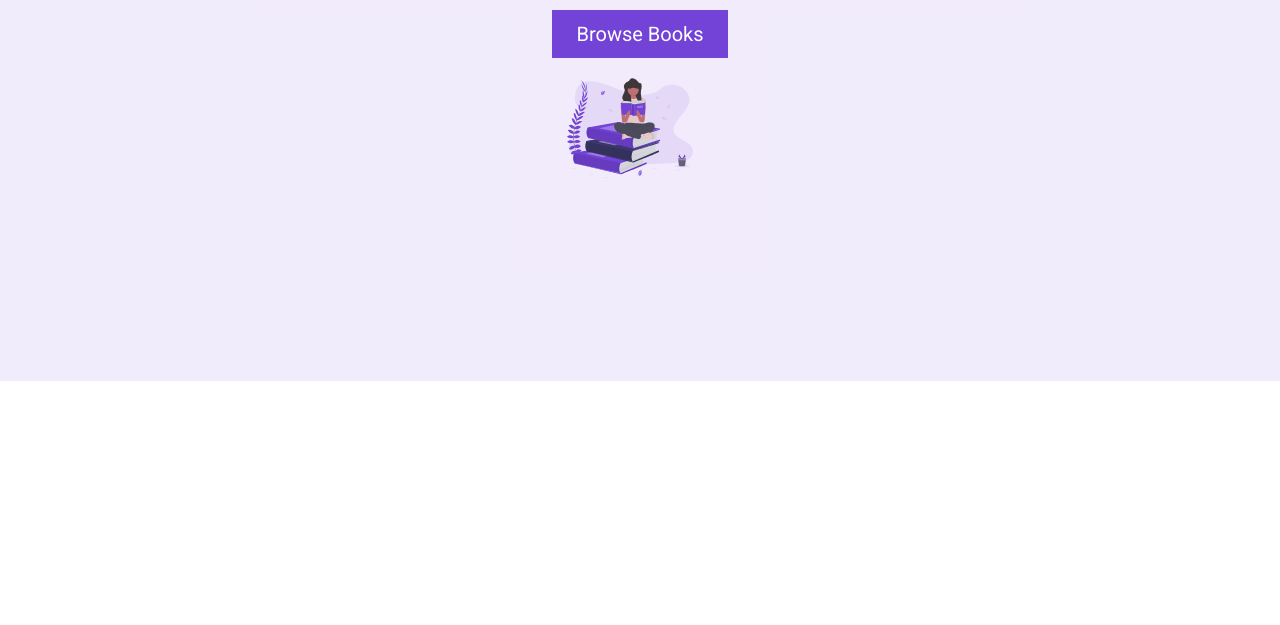
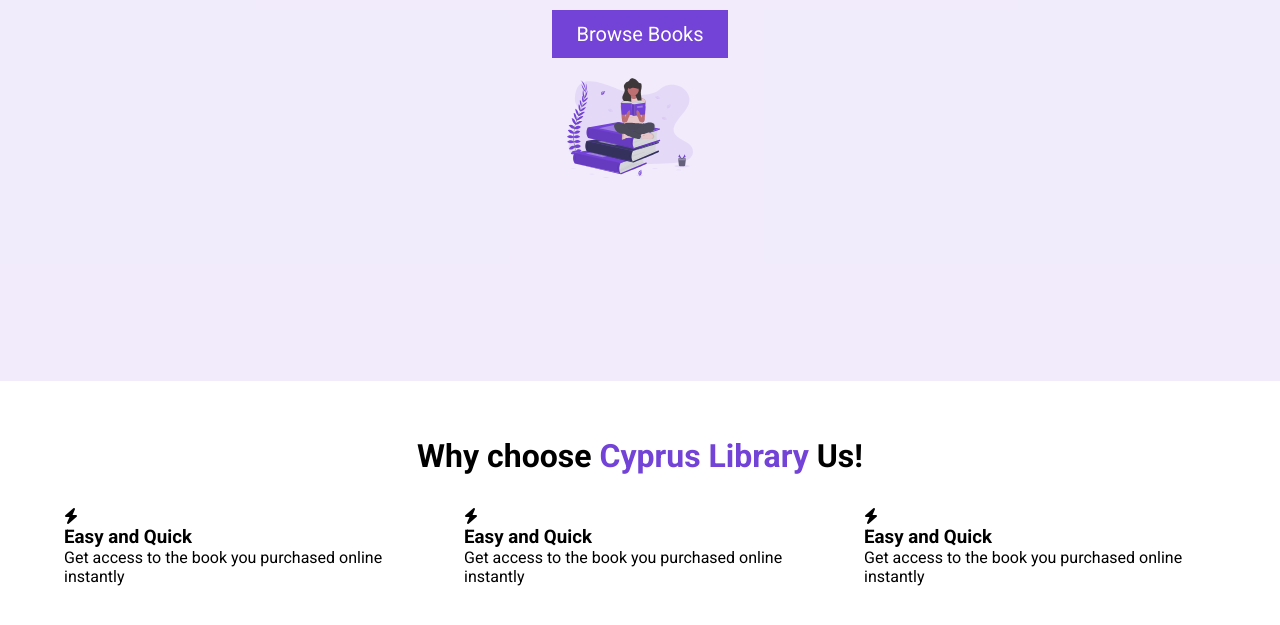
Before and after one commit to suhayblegend/online-book-store, a plain HTML site: page index.html in a window 1280 px wide. Shown: the part 499-1124 px from the top of the page. Before the commit the page ends 880 px from the top, so only its background shows below. Drawn offline with Linux system fonts and the light colour scheme.

Commit message:
few updates

```diff
--- a/index.html
+++ b/index.html
@@ -5,6 +5,7 @@
     <meta name="viewport" content="width=device-width, initial-scale=1.0">
     <title>Library</title>
     <link rel="stylesheet" href="style.css">
+    <script src="https://kit.fontawesome.com/c8e4d183c2.js" crossorigin="anonymous"></script>
 </head>
 <body>
     <section id="landing">
@@ -35,5 +36,55 @@
         </header>
     </section>
 
+    <main>
+        <section id="highlights">
+            <div class="container">
+                <div class="row">
+                    <h2 class="section__title">
+                        Why choose <span class="purple">Cyprus Library</span> Us!
+                    </h2>
+
+                    <div class="highlight__wrapper">
+                        <div class="highlight">
+                            <div class="highlight__img">
+                                <i class="fas fa-bolt"></i>
+                                <h3 class="highlight__subtitle">
+                                    Easy and Quick
+                                </h3>
+                                <p class="highlight__para">
+                                    Get access to the book you purchased online instantly
+                                </p>
+                            </div>
+                        </div>
+
+                        <div class="highlight">
+                            <div class="highlight__img">
+                                <i class="fas fa-bolt"></i>
+                                <h3 class="highlight__subtitle">
+                                    Easy and Quick
+                                </h3>
+                                <p class="highlight__para">
+                                    Get access to the book you purchased online instantly
+                                </p>
+                            </div>
+                        </div>
+
+                        <div class="highlight">
+                            <div class="highlight__img">
+                                <i class="fas fa-bolt"></i>
+                                <h3 class="highlight__subtitle">
+                                    Easy and Quick
+                                </h3>
+                                <p class="highlight__para">
+                                    Get access to the book you purchased online instantly
+                                </p>
+                            </div>
+                        </div>
+                    </div>
+                </div>
+            </div>
+        </section>
+    </main>
+
 </body>
 </html>
--- a/style.css
+++ b/style.css
@@ -130,3 +130,23 @@ button:active {
 .header__img--wrapper {
    padding: 20px;
 }
+
+.container {
+   padding: 56px 0;
+}
+
+.row {
+   width: 100%;
+   max-width:  1200px;
+   margin: 0 auto;
+}
+
+.highlight__wrapper {
+   display: flex;
+
+}
+
+.highlight {
+   padding: 0 24px;
+   width:  calc(100% / 3);
+}
```
Also changed, not shown: 1 other file.
